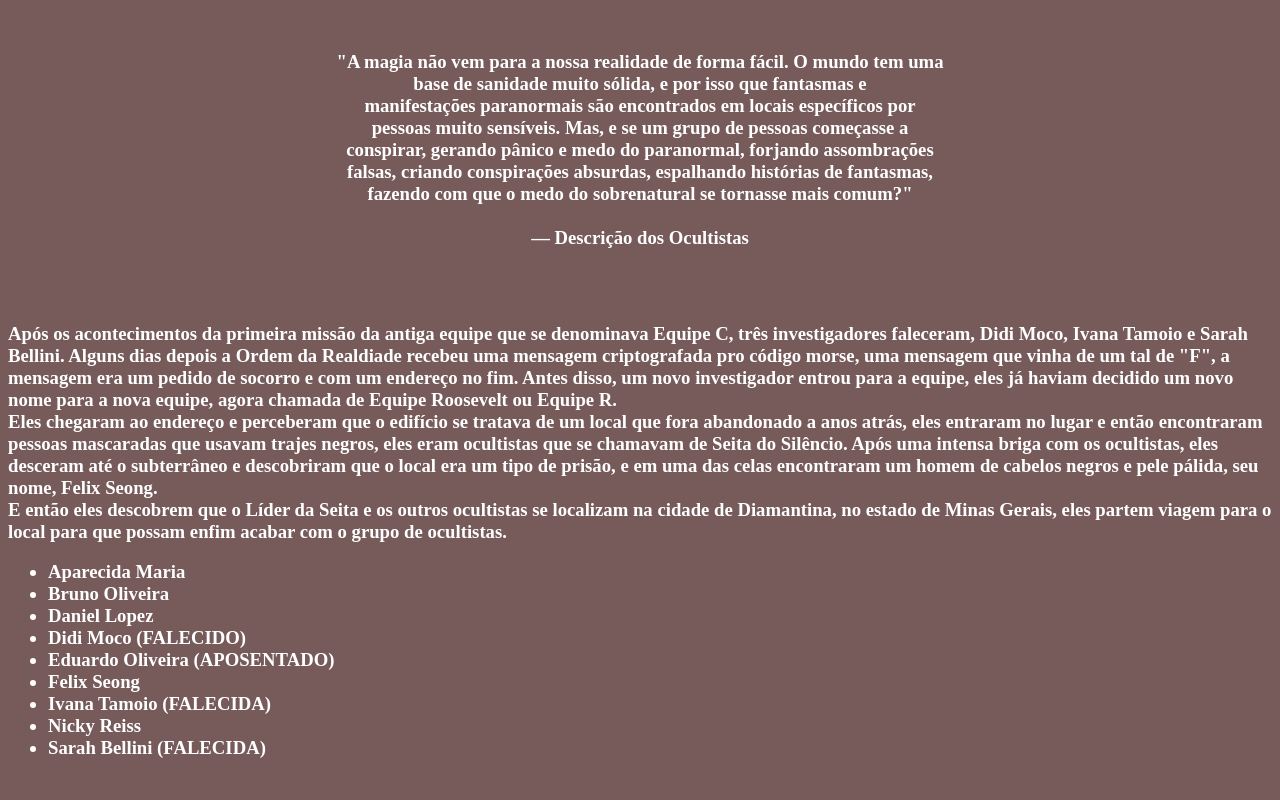
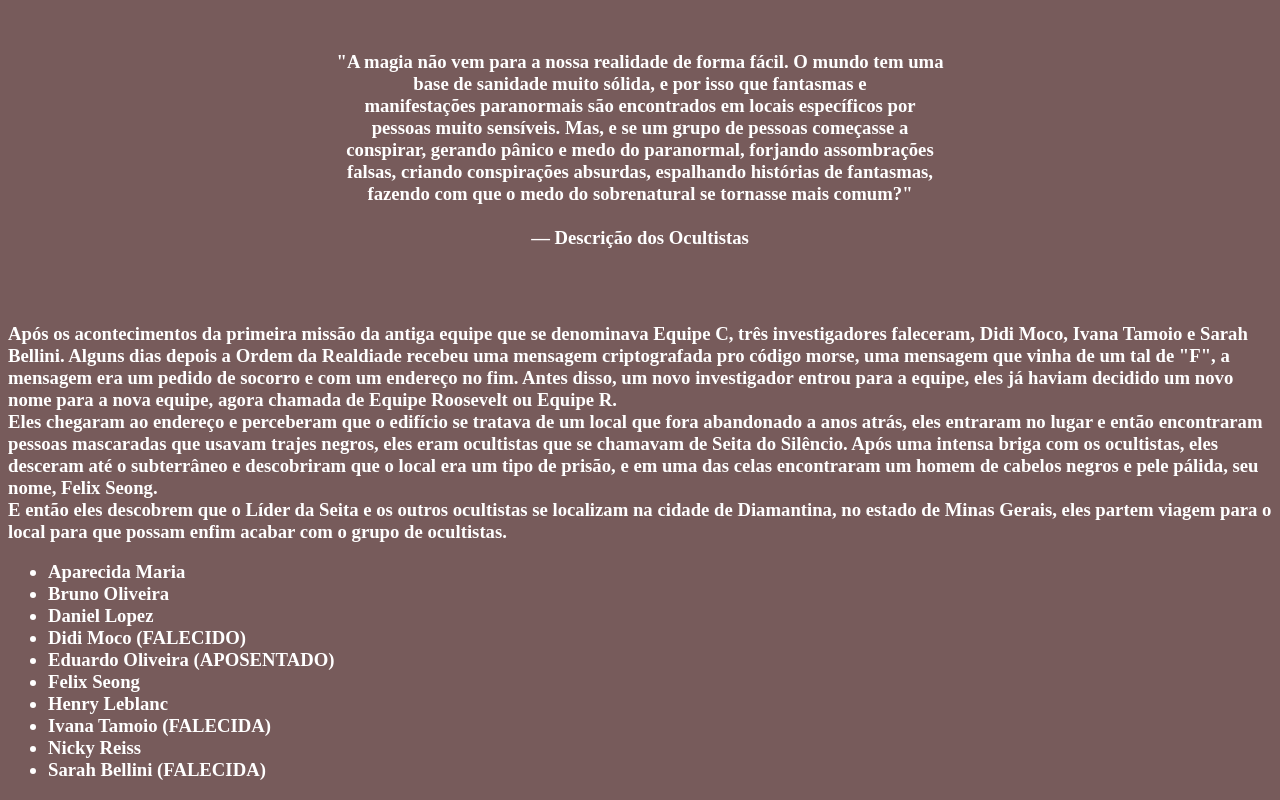
Before and after one commit to Leonardolucas09/OrdemParanormal.github.io, a plain HTML site: page Silencio das Cavernas/index.html in a window 1280 px wide. Shown: the part 442-1242 px from the top of the page. Before the commit the page ends 1220 px from the top, so only its background shows below. Drawn offline with Linux system fonts and the light colour scheme.

Commit message:
Update index.html

```diff
--- a/Silencio das Cavernas/index.html
+++ b/Silencio das Cavernas/index.html
@@ -57,6 +57,7 @@ cidade de Diamantina, no estado de Minas Gerais, eles partem viagem para o local
     <li>Didi Moco (FALECIDO)</li>
     <li>Eduardo Oliveira (APOSENTADO)</li>
     <li>Felix Seong</li>
+    <li>Henry Leblanc</li>
     <li>Ivana Tamoio (FALECIDA)</li>
     <li>Nicky Reiss</li>
     <li>Sarah Bellini (FALECIDA)</li>
```
